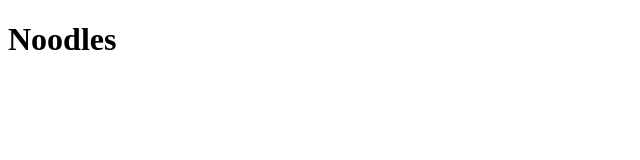
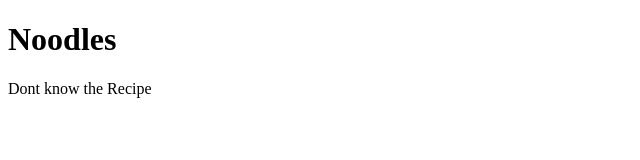
Before and after one commit to DarkFerrari/odin-recipes, a plain HTML site: page recipes/Noodles.html in a window 1280 px wide. Shown: the whole page, without its empty margins (0-640 px from the left). Drawn offline with Linux system fonts and the light colour scheme.

Commit message:
Create recipe content in Noodles and Egg_Rice
Insterted some sarcastic content into Noodles and Egg_Rice page

```diff
--- a/recipes/Noodles.html
+++ b/recipes/Noodles.html
@@ -7,5 +7,6 @@
 </head>
 <body>
     <h1>Noodles</h1>
+    <p>Dont know the Recipe</p>
 </body>
 </html>
```
Also changed, not shown: recipes/Egg_Rice.html (+2 -1 lines).
